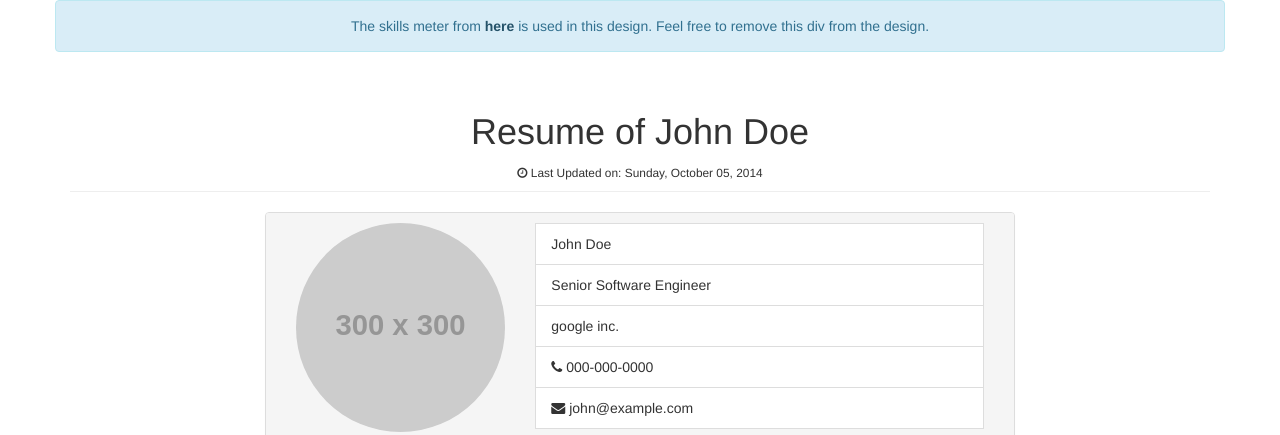
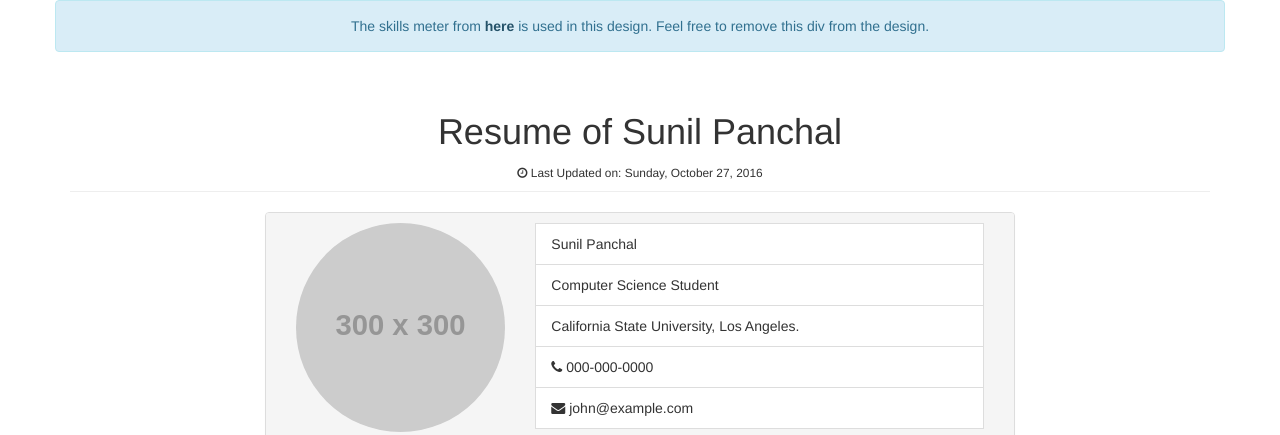
Before and after one commit to PSunil4/psunil4.github.io, a plain HTML site: page index.html in a window 1280 px wide. Shown: the top 435 px of the page. Drawn offline with nearby package versions, Linux system fonts and the light colour scheme; placeholder pictures from the web are drawn by us.

Commit message:
Update index.html

```diff
--- a/index.html
+++ b/index.html
@@ -170,8 +170,8 @@
 
     <div class="resume">
       <header class="page-header">
-        <h1 class="page-title">Resume of John Doe</h1>
-        <small> <i class="fa fa-clock-o"></i> Last Updated on: <time>Sunday, October 05, 2014</time></small>
+        <h1 class="page-title">Resume of Sunil Panchal</h1>
+        <small> <i class="fa fa-clock-o"></i> Last Updated on: <time>Sunday, October 27, 2016</time></small>
       </header>
       <div class="row">
         <div class="col-xs-12 col-sm-12 col-md-offset-1 col-md-10 col-lg-offset-2 col-lg-8">
@@ -224,9 +224,9 @@
 
                   <div class="col-xs-12 col-sm-8">
                     <ul class="list-group">
-                      <li class="list-group-item">John Doe</li>
-                      <li class="list-group-item">Senior Software Engineer</li>
-                      <li class="list-group-item">google inc.</li>
+                      <li class="list-group-item">Sunil Panchal</li>
+                      <li class="list-group-item">Computer Science Student</li>
+                      <li class="list-group-item">California State University, Los Angeles.</li>
                       <li class="list-group-item"><i class="fa fa-phone"></i> 000-000-0000 </li>
                       <li class="list-group-item"><i class="fa fa-envelope"></i> john@example.com</li>
                     </ul>
```
